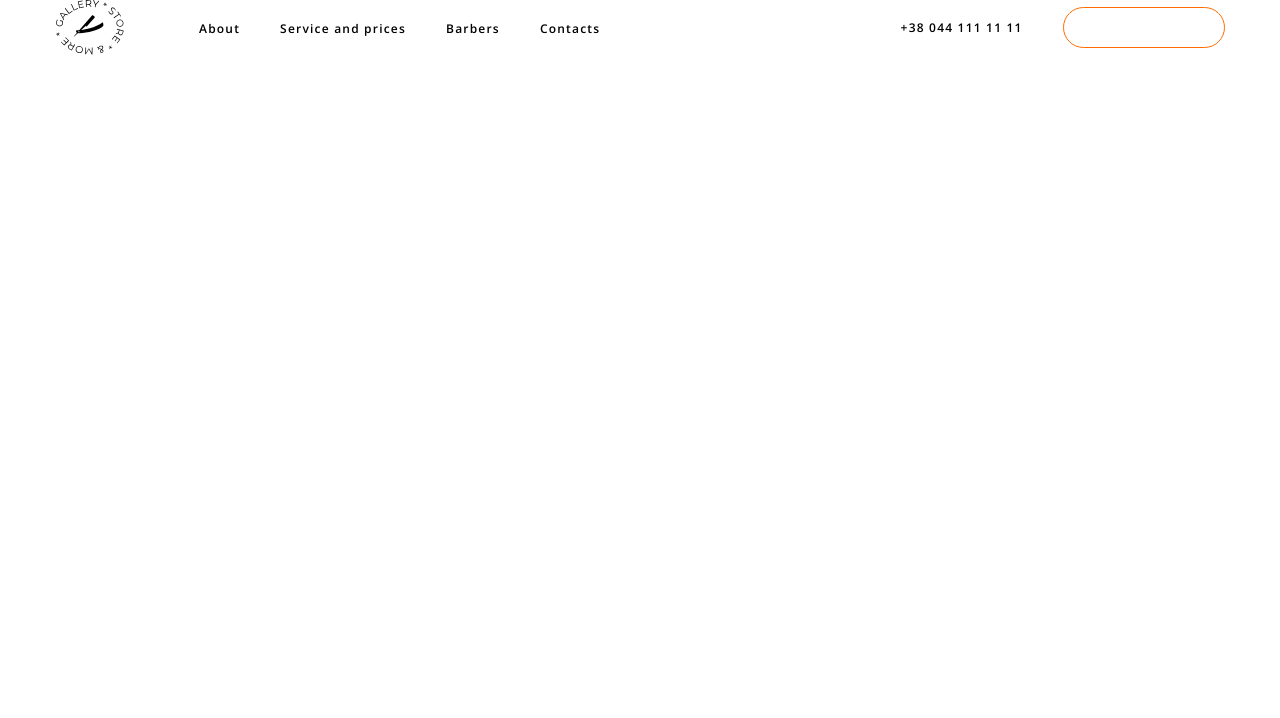
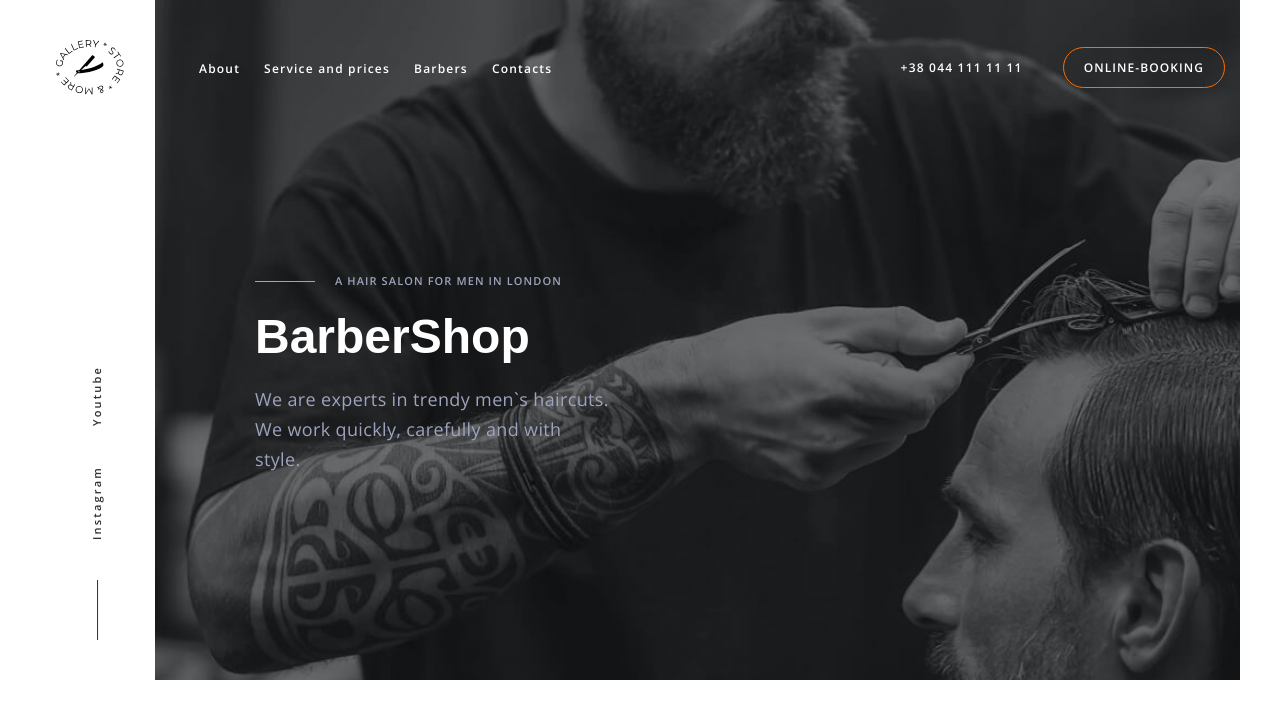
Before and after one commit to Svetlana210/BarberShop1, a plain HTML site: page index.html in a window 1280 px wide. Drawn offline with nearby package versions, Linux system fonts and the light colour scheme.

Commit message:
add hero

```diff
--- a/index.html
+++ b/index.html
@@ -53,7 +53,32 @@
     <main>
       <!-------------------- HERO ------------------->
       <section class="hero">
-        <div class="container hero-container"></div>
+        <div class="text-container">
+          <p class="suptitle suptitle-theme-dark">A hair salon for men in London</p>
+          <h1 class="hero-title">BarberShop</h1>
+          <p class="hero-text">
+            We are experts in trendy men`s haircuts. We work quickly, carefully and with style.
+          </p>
+        </div>
+        <div class="container hero-container">
+          <div class="social-media-part">
+            <ul class="social-media-list">
+              <li class="social-media-item">
+                <a href="#" class="link social-media-link social-media-inst">Instagram</a>
+              </li>
+              <li class="social-media-item">
+                <a href="#" class="link social-media-link">Youtube</a>
+              </li>
+            </ul>
+          </div>
+          <div class="hero-part">
+            <p class="suptitle suptitle-theme-dark">A hair salon for men in London</p>
+            <h1 class="hero-title">BarberShop</h1>
+            <p class="hero-text">
+              We are experts in trendy men`s haircuts. We work quickly, carefully and with style.
+            </p>
+          </div>
+        </div>
       </section>
       <!-------------------- ABOUT ------------------->
       <section class="about">
--- a/src/sass/components/_logo.scss
+++ b/src/sass/components/_logo.scss
@@ -2,11 +2,18 @@
   display: block;
   width: 69px;
   height: 55px;
-  margin-right: 75px;
+  margin-right: 10px;
+  fill: var(--text-white-color);
 }
 
-@media screen and (max-width: 1199px) {
+@media screen and (min-width: 768px) {
   .logo-link {
-    margin-right: 10px;
+    fill: #000;
   }
 }
+
+@media screen and (min-width: 1200px) {
+  .logo-link {
+    margin-right: 75px;
+  }
+}
--- a/src/sass/layout/_header.scss
+++ b/src/sass/layout/_header.scss
@@ -1,18 +1,44 @@
+.nav-list,
+.contact-link,
+.button-header {
+  display: none;
+}
+
+.mobile-menu-open {
+  background-color: transparent;
+  fill: var(--text-white-color);
+  border: none;
+  padding: 0;
+  line-height: 0;
+}
+
+.header {
+  position: absolute;
+  left: 50%;
+  transform: translateX(-50%);
+  width: 100%;
+  padding: 40px 0 0;
+  z-index: 100;
+}
 .nav {
   display: flex;
   justify-content: space-between;
   align-items: center;
 }
 
+@media screen and (min-width: 768px) {
   .nav-list {
     display: flex;
+
     align-items: center;
   }
 
+  .button-header {
+    display: block;
+  }
   .nav-list__link,
   .contact-link {
-  //   color: var(--text-white-color);
-  color: black;
+    color: var(--text-white-color);
 
     font-weight: 600;
     font-size: 12px;
@@ -36,36 +62,20 @@
   .contact-link:focus {
     color: var(--accent-color);
   }
-
-@media screen and (max-width: 767px) {
-  .nav-list,
-  .contact-link,
-  .button-header {
-    display: none;
 }
-
+@media screen and (min-width: 768px) {
   .mobile-menu-open {
-    background-color: transparent;
-    fill: var(--text-white-color);
-    border: none;
-    padding: 0;
-    line-height: 0;
-  }
-}
-@media screen and (max-width: 1199px) {
-  .nav-list {
-    margin-right: 43px;
-  }
-  .contact-link {
     display: none;
   }
   .nav-list__item:not(:last-child) {
     margin-right: 24px;
   }
 }
-
-@media screen and (min-width: 768px) {
-  .mobile-menu-open {
-    display: none;
+@media screen and (min-width: 1200px) {
+  .nav-list {
+    margin-right: 43px;
+  }
+  .contact-link {
+    display: block;
   }
 }
--- a/src/sass/layout/_hero.scss
+++ b/src/sass/layout/_hero.scss
@@ -0,0 +1,130 @@
+.hero {
+  background-image: linear-gradient(rgba(25, 28, 38, 0.2), rgba(25, 28, 38, 0.2)),
+    url(/src/images/Slider1-desk.jpg);
+  background-size: cover;
+  background-position: 60% 0;
+  min-height: 100vh;
+}
+.hero-container {
+  background-color: transparent;
+}
+.hero-part {
+  display: none;
+}
+.hero-title {
+  font-weight: 700;
+  font-size: 48px;
+  margin-bottom: 20px;
+  margin-top: 20px;
+  color: var(--text-white-color);
+}
+.suptitle {
+  display: flex;
+  align-items: center;
+  font-weight: 600;
+  font-size: 11px;
+  line-height: 1.36;
+  letter-spacing: 0.1em;
+  text-transform: uppercase;
+  margin-bottom: 20px;
+  color: var(--table-text-color);
+}
+.suptitle::before {
+  display: inline-block;
+  content: '';
+  width: 60px;
+  height: 1px;
+  margin-right: 20px;
+  background-color: var(--table-text-color);
+}
+.hero-text {
+  color: var(--table-text-color);
+  font-size: 18px;
+  line-height: 1.67;
+  letter-spacing: 0.02em;
+}
+.social-media-part {
+  display: none;
+}
+
+.text-container {
+  position: absolute;
+  z-index: 1;
+  top: 50%;
+  left: 7%;
+  max-width: 320px;
+  transform: translateY(-50%);
+}
+
+@media screen and (min-width: 768px) {
+  .text-container {
+    display: none;
+  }
+  .hero {
+    background-image: none;
+  }
+  .hero-container {
+    overflow: hidden;
+    display: flex;
+    position: relative;
+  }
+  .social-media-part {
+    position: absolute;
+    bottom: 0;
+    left: 95px;
+    display: flex;
+    transform: rotate(-90deg);
+    transform-origin: bottom left;
+    padding-bottom: 30px;
+    padding-left: 40px;
+  }
+
+  .social-media-list {
+    display: flex;
+  }
+
+  .social-media-item:not(:last-child) {
+    margin-right: 40px;
+  }
+
+  .social-media-link {
+    display: flex;
+    align-items: center;
+    color: var(--title-color);
+    font-weight: 600;
+    font-size: 11px;
+    line-height: 1.36;
+    letter-spacing: 0.2em;
+    transition: color var(--transition-dur-cub);
+  }
+  .social-media-link:hover,
+  .social-media-link:focus {
+    color: var(--accent-color);
+  }
+  .social-media-inst::before {
+    content: '';
+    display: block;
+    height: 1px;
+    width: 60px;
+    margin-right: 40px;
+    background-color: var(--title-color);
+  }
+  .hero-part {
+    position: relative;
+    left: 100px;
+    top: 0;
+    display: block;
+    padding-top: 274px;
+    flex-grow: 1;
+    padding-bottom: 206px;
+    padding-left: 100px;
+    background-image: linear-gradient(rgba(25, 28, 38, 0.2), rgba(25, 28, 38, 0.2)),
+      url(/src/images/Slider1-desk.jpg);
+    background-color: rgba(25, 28, 38, 0.2);
+    background-size: cover;
+    background-position: 50% 0%;
+  }
+  .hero-text {
+    max-width: 355px;
+  }
+}
```
Also changed, not shown: src/sass/index.scss (+16 -16 lines), src/css/index.css, src/css/index.min.css, 2 other files. Lines whose indentation alone changed are shown as unchanged.
